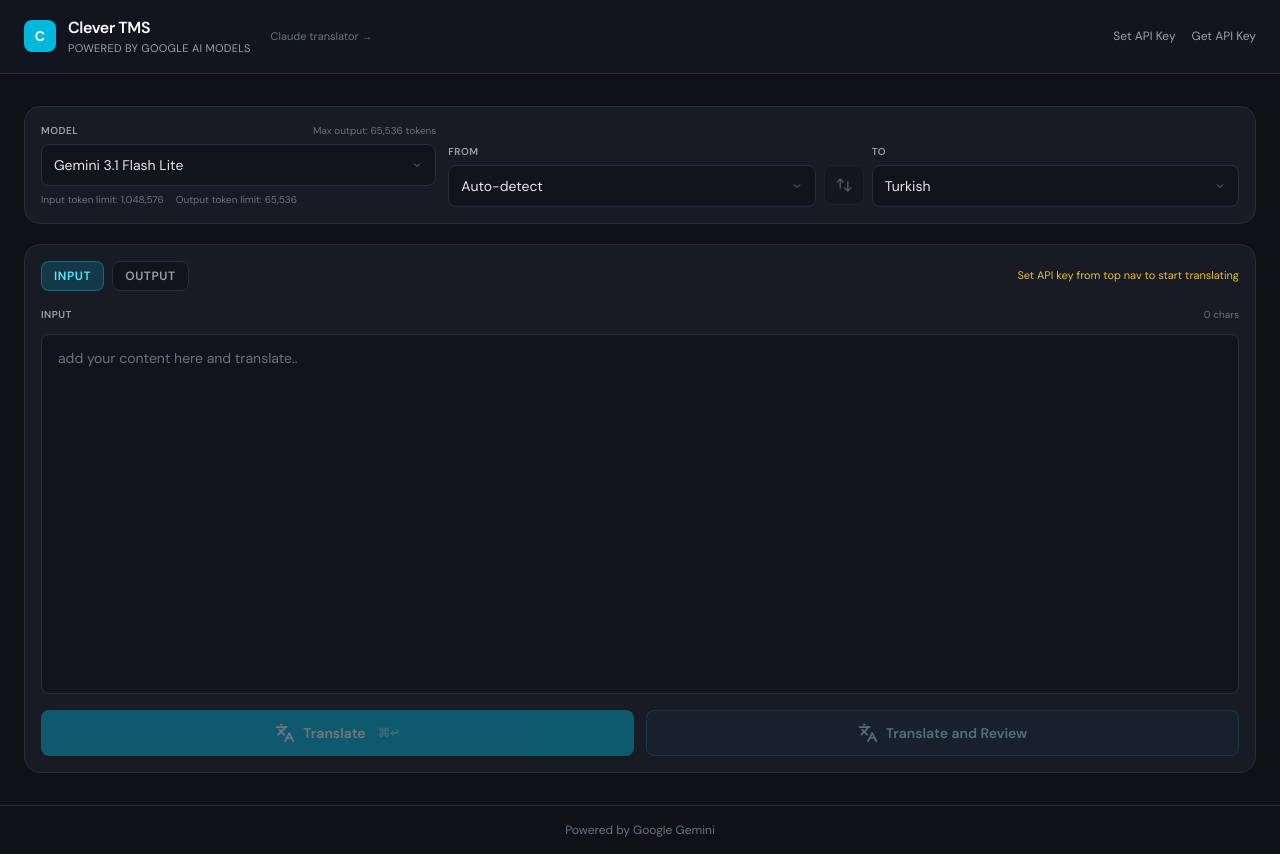
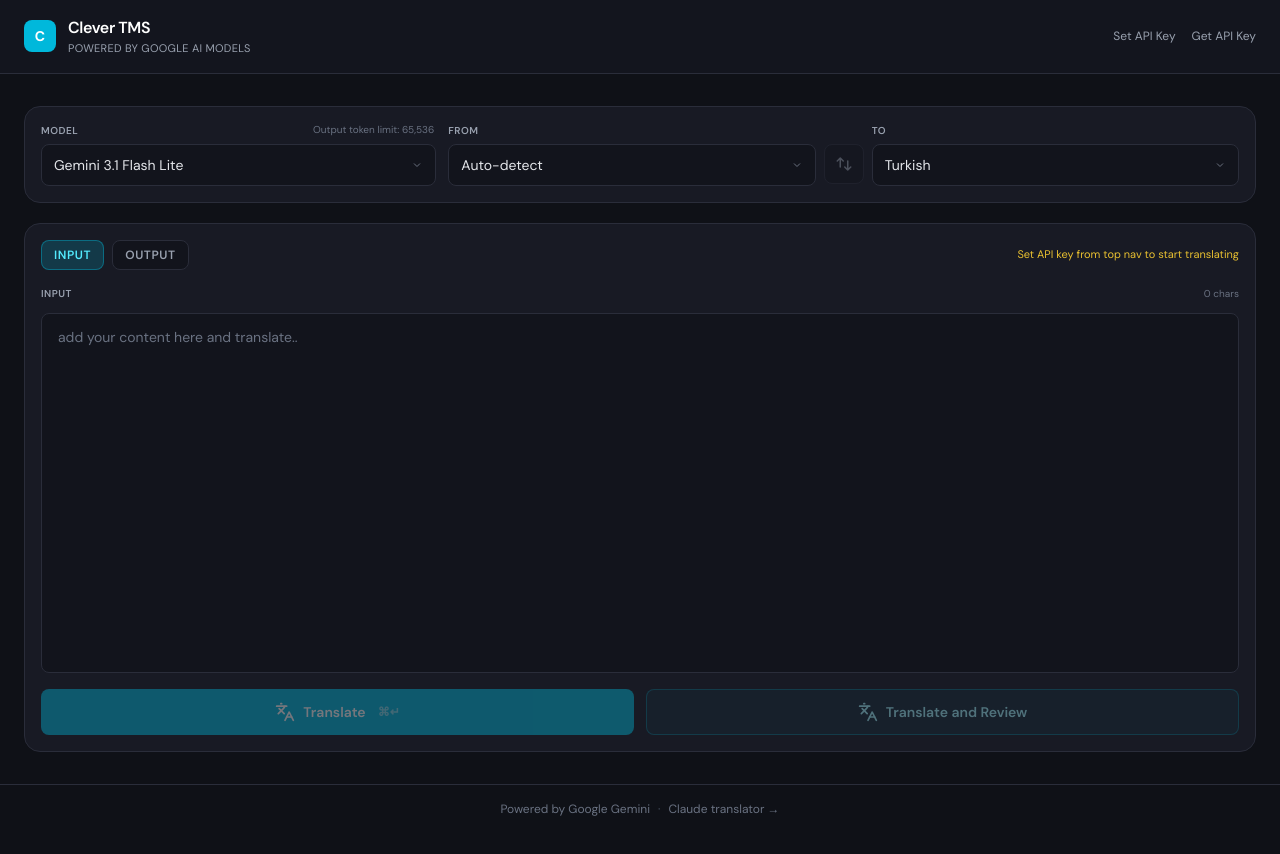
Before and after one commit to ranababu1/clever-tms, a Next.js app: page /translate in a window 1280 px wide. After the commit the page ends 833 px from the top, so only its background shows below. Built offline with nearby package versions, Linux system fonts and the light colour scheme.

Commit message:
Metadata UI update

```diff
--- a/src/app/globals.css
+++ b/src/app/globals.css
@@ -190,6 +190,46 @@
   }
 }
 
+@keyframes tokenMetaSlide {
+  0%, 22% {
+    transform: translateY(0);
+  }
+
+  33%, 55% {
+    transform: translateY(calc(-1 * var(--token-meta-line-height)));
+  }
+
+  66%, 88% {
+    transform: translateY(calc(-2 * var(--token-meta-line-height)));
+  }
+
+  100% {
+    transform: translateY(calc(-3 * var(--token-meta-line-height)));
+  }
+}
+
+.token-meta-slider {
+  --token-meta-line-height: 1.35em;
+  display: block;
+  height: var(--token-meta-line-height);
+  overflow: hidden;
+}
+
+.token-meta-slider-track {
+  margin: 0;
+  padding: 0;
+  list-style: none;
+  display: block;
+  will-change: transform;
+  animation: tokenMetaSlide 7.2s cubic-bezier(0.7, 0.1, 0.1, 1) infinite;
+}
+
+.token-meta-item {
+  display: block;
+  min-height: var(--token-meta-line-height);
+  line-height: var(--token-meta-line-height);
+}
+
 @keyframes floatY {
 
   0%,
--- a/src/app/godmode/claude/page.tsx
+++ b/src/app/godmode/claude/page.tsx
@@ -54,12 +54,6 @@
                 Full Control Unleashed
               </p>
             </div>
-            <Link
-              href="/godmode"
-              className="hidden md:inline text-[11px] text-gray-500 hover:text-amber-400 font-display shrink-0"
-            >
-              Gemini god mode →
-            </Link>
           </div>
           <div className="flex items-center gap-4 shrink-0">
             <button
@@ -87,8 +81,12 @@
 
       <footer className="w-full border-t border-[#2a2d3a] py-4">
         <div className="max-w-7xl mx-auto px-4 sm:px-6">
-          <p className="text-center text-xs text-gray-600 font-display">
-            Powered by Anthropic Claude · God Mode
+          <p className="text-center text-xs text-gray-600 font-display flex items-center justify-center gap-2">
+            <span>Powered by Anthropic Claude · God Mode</span>
+            <span className="text-gray-700">·</span>
+            <Link href="/godmode" className="text-gray-500 hover:text-amber-400 transition-colors">
+              Gemini god mode →
+            </Link>
           </p>
         </div>
       </footer>
--- a/src/app/godmode/page.tsx
+++ b/src/app/godmode/page.tsx
@@ -55,12 +55,6 @@
                 Full Control Unleashed
               </p>
             </div>
-            <Link
-              href="/godmode/claude"
-              className="hidden md:inline text-[11px] text-gray-500 hover:text-violet-300 transition-colors font-display shrink-0"
-            >
-              Claude god mode →
-            </Link>
           </div>
           <div className="flex items-center gap-4 shrink-0">
             <button
@@ -90,8 +84,12 @@
       {/* Footer */}
       <footer className="w-full border-t border-[#2a2d3a] py-4">
         <div className="max-w-7xl mx-auto px-4 sm:px-6">
-          <p className="text-center text-xs text-gray-600 font-display">
-            Powered by Google Gemini · God Mode
+          <p className="text-center text-xs text-gray-600 font-display flex items-center justify-center gap-2">
+            <span>Powered by Google Gemini · God Mode</span>
+            <span className="text-gray-700">·</span>
+            <Link href="/godmode/claude" className="text-gray-500 hover:text-violet-300 transition-colors">
+              Claude god mode →
+            </Link>
           </p>
         </div>
       </footer>
--- a/src/app/translate/claude/page.tsx
+++ b/src/app/translate/claude/page.tsx
@@ -53,12 +53,6 @@
                 </p>
               </div>
             </Link>
-            <Link
-              href="/translate"
-              className="hidden sm:inline text-[11px] text-gray-500 hover:text-violet-300 font-display ml-2 shrink-0"
-            >
-              Gemini translator →
-            </Link>
           </div>
           <div className="flex items-center gap-4 shrink-0">
             <button
@@ -86,8 +80,12 @@
 
       <footer className="w-full border-t border-[#2a2d3a] py-4">
         <div className="max-w-7xl mx-auto px-4 sm:px-6">
-          <p className="text-center text-xs text-gray-500 font-display">
-            Powered by Anthropic Models
+          <p className="text-center text-xs text-gray-500 font-display flex items-center justify-center gap-2">
+            <span>Powered by Anthropic Models</span>
+            <span className="text-gray-600">·</span>
+            <Link href="/translate" className="text-gray-500 hover:text-violet-300 transition-colors">
+              Gemini translator →
+            </Link>
           </p>
         </div>
       </footer>
--- a/src/app/translate/page.tsx
+++ b/src/app/translate/page.tsx
@@ -54,12 +54,6 @@
                 </p>
               </div>
             </a>
-            <Link
-              href="/translate/claude"
-              className="hidden sm:inline text-[11px] text-gray-500 hover:text-violet-300 font-display ml-2 shrink-0"
-            >
-              Claude translator →
-            </Link>
           </div>
           <div className="flex items-center gap-4 shrink-0">
             <button
@@ -89,8 +83,12 @@
       {/* Footer */}
       <footer className="w-full border-t border-[#2a2d3a] py-4">
         <div className="max-w-7xl mx-auto px-4 sm:px-6">
-          <p className="text-center text-xs text-gray-500 font-display">
-            Powered by Google Gemini
+          <p className="text-center text-xs text-gray-500 font-display flex items-center justify-center gap-2">
+            <span>Powered by Google Gemini</span>
+            <span className="text-gray-600">·</span>
+            <Link href="/translate/claude" className="text-gray-500 hover:text-violet-300 transition-colors">
+              Claude translator →
+            </Link>
           </p>
         </div>
       </footer>
--- a/src/components/TranslatorApp.tsx
+++ b/src/components/TranslatorApp.tsx
@@ -382,9 +382,14 @@
               <label className="text-[10px] font-semibold text-gray-400 uppercase tracking-wider block font-display">
                 Model
               </label>
-              <span className="text-[10px] text-gray-500 font-display tabular-nums whitespace-nowrap">
-                Max output: {activeMaxOutputTokens.toLocaleString()} tokens
-              </span>
+              <div className="token-meta-slider text-[10px] text-gray-500 font-display tabular-nums whitespace-nowrap">
+                <ul className="token-meta-slider-track">
+                  <li className="token-meta-item">Max output: {activeMaxOutputTokens.toLocaleString()} tokens</li>
+                  <li className="token-meta-item">Input token limit: {(MODEL_LIMITS[selectedModel]?.inputTokens ?? 1_048_576).toLocaleString()}</li>
+                  <li className="token-meta-item">Output token limit: {(MODEL_LIMITS[selectedModel]?.outputTokens ?? activeMaxOutputTokens).toLocaleString()}</li>
+                  <li className="token-meta-item" aria-hidden="true">Max output: {activeMaxOutputTokens.toLocaleString()} tokens</li>
+                </ul>
+              </div>
             </div>
             <select
               value={selectedModel}
@@ -402,10 +407,6 @@
                 </option>
               ))}
             </select>
-            <div className="mt-1.5 flex flex-wrap gap-x-3 gap-y-1 text-[10px] text-gray-500 font-display tabular-nums">
-              <span>Input token limit: {(MODEL_LIMITS[selectedModel]?.inputTokens ?? 1_048_576).toLocaleString()}</span>
-              <span>Output token limit: {(MODEL_LIMITS[selectedModel]?.outputTokens ?? activeMaxOutputTokens).toLocaleString()}</span>
-            </div>
           </div>
 
           {/* Language Selection */}
```
Also changed, not shown: src/components/GodModeApp.tsx (+8 -5 lines).
